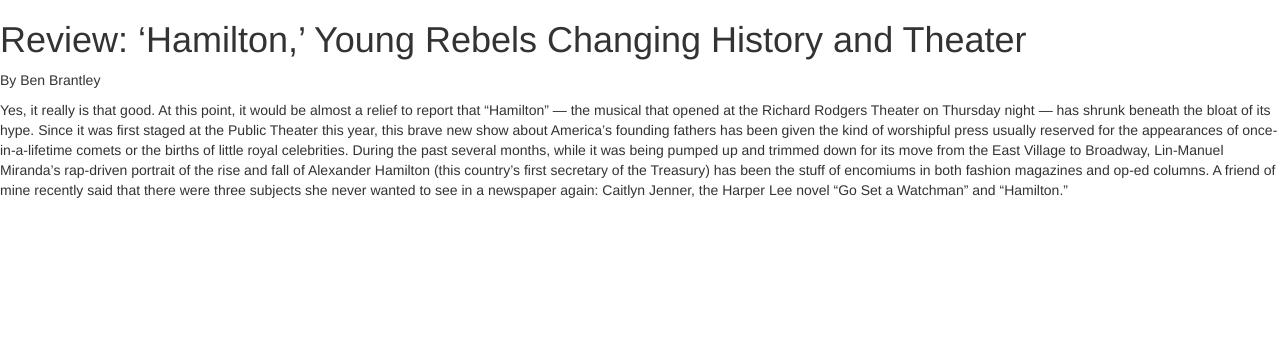
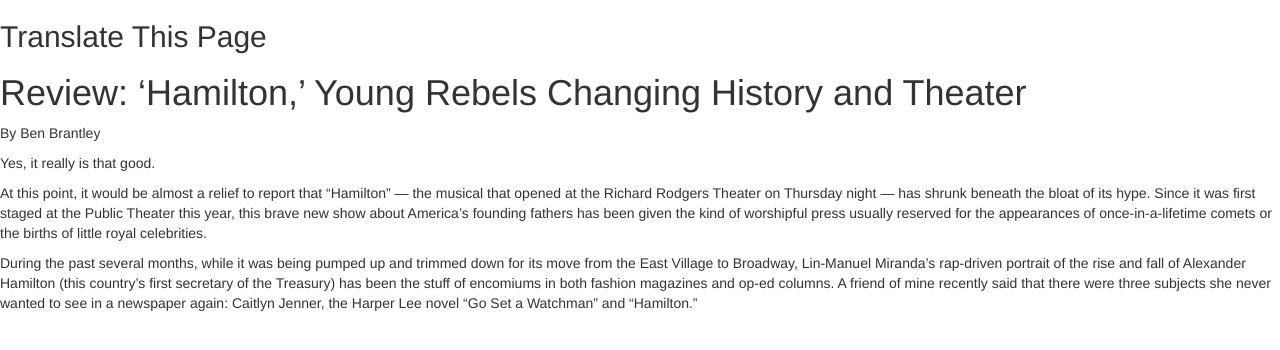
Before and after one commit to abby-garcia/180_translate, a plain HTML site: page index.html in a window 1280 px wide. Drawn offline with nearby package versions, Linux system fonts and the light colour scheme.

Commit message:
google translte

```diff
--- a/index.html
+++ b/index.html
@@ -12,25 +12,46 @@
         <link rel="stylesheet" href="css/bootstrap-theme.min.css">
         <link rel="stylesheet" href="css/main.css">
 
+
+
+
+
         <script src="js/vendor/modernizr-2.8.3-respond-1.4.2.min.js"></script>
     </head>
     <body>
 
+    <div id="google_translate_element"></div><script type="text/javascript">
+        function googleTranslateElementInit() {
+             new google.translate.TranslateElement({pageLanguage: 'en', layout: google.translate.TranslateElement.InlineLayout.HORIZONTAL}, 'google_translate_element');
+            }
+    </script>
 
-    <section>
+    <script type="text/javascript" src="//translate.google.com/translate_a/element.js?cb=googleTranslateElementInit"></script>
+
+
+
+
+
+    <section class="translate">
+        <h2>Translate This Page</h2>
+
+
+
+    </section>
+
+
+
+    <section class="review">
         <h1>Review: ‘Hamilton,’ Young Rebels Changing History and Theater</h1>
         <p>By Ben Brantley</p>
         <p>Yes, it really is that good.
 
-At this point, it would be almost a relief to report that “Hamilton” — the musical that opened at the Richard Rodgers Theater on Thursday night — has shrunk beneath the bloat of its hype. Since it was first staged at the Public Theater this year, this brave new show about America’s founding fathers has been given the kind of worshipful press usually reserved for the appearances of once-in-a-lifetime comets or the births of little royal celebrities.
+            <p>At this point, it would be almost a relief           to report that “Hamilton” — the musical that        opened at the Richard Rodgers Theater on        Thursday night — has shrunk beneath the bloat     of its hype. Since it was first staged at the            Public Theater this year, this brave new show       about America’s founding fathers has been        given the kind of worshipful press usually    reserved for the appearances of          once-in-a-lifetime comets or the births of          little royal celebrities.</p>
 
-During the past several months, while it was being pumped up and trimmed down for its move from the East Village to Broadway, Lin-Manuel Miranda’s rap-driven portrait of the rise and fall of Alexander Hamilton (this country’s first secretary of the Treasury) has been the stuff of encomiums in both fashion magazines and op-ed columns. A friend of mine recently said that there were three subjects she never wanted to see in a newspaper again: Caitlyn Jenner, the Harper Lee novel “Go Set a Watchman” and “Hamilton.”
-
-</p>
+            <p>During the past several months, while it             was being pumped up and trimmed down for its            move from the East Village to Broadway,         Lin-Manuel Miranda’s rap-driven portrait of         the rise and fall of Alexander Hamilton (this      country’s first secretary of the Treasury) has       been the stuff of encomiums in both fashion           magazines and op-ed columns. A friend of mine           recently said that there were three subjects        she never wanted to see in a newspaper again:         Caitlyn Jenner, the Harper Lee novel “Go Set a      Watchman” and “Hamilton.”</p>
+    </section>
 
 
-
-    </section>
 
 
 
```
